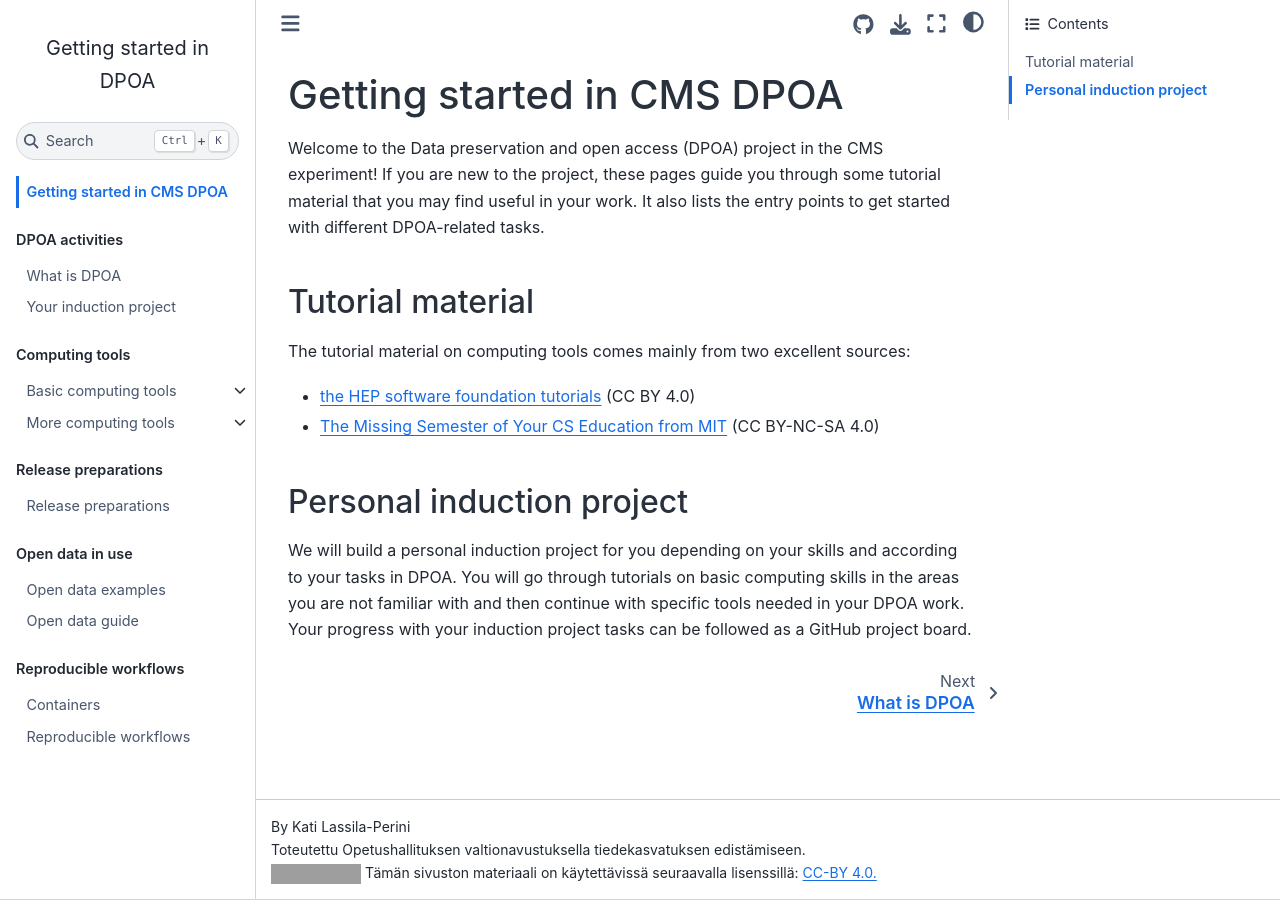
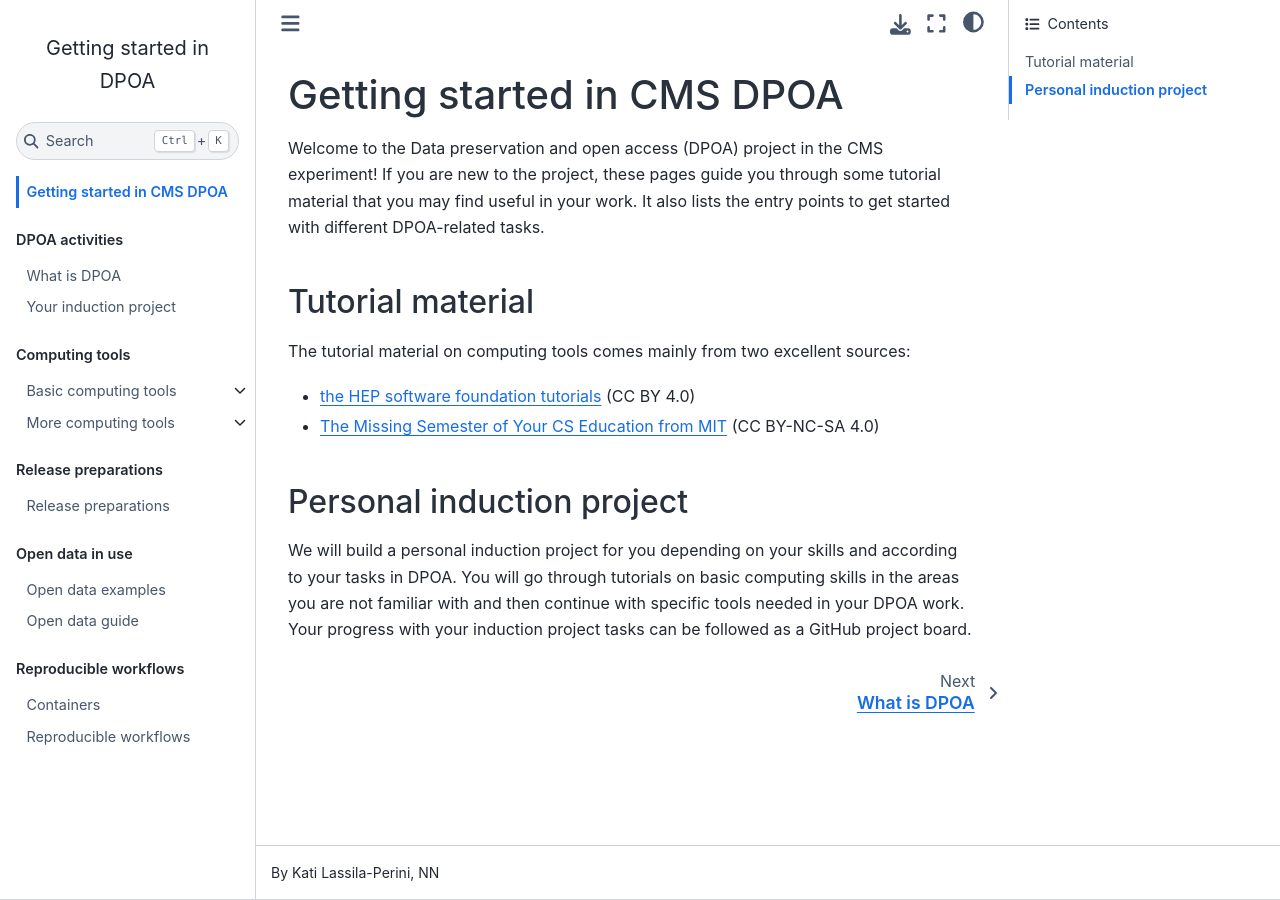
Before and after one commit to cms-dpoa/cms-dpoa-getting-started, a Jupyter Book: the page built from intro.md, in a window 1280 px wide. Built offline with Jupyter Book 1.0.4 settings and Sphinx 7.4.7 and the Sphinx Book theme 1.1.4, drawn with Linux system fonts in a browser that asks for light colours; some of the changed lines change nothing that is shown; grey boxes are pictures that could not be loaded.

Commit message:
Minimal config

```diff
--- a/_config.yml
+++ b/_config.yml
@@ -1,73 +1,8 @@
-#######################################################################################
-# A default configuration that will be loaded for all jupyter books
-# Users are expected to override these values in their own `_config.yml` file.
-# This is also the "master list" of all allowed keys and values.
-
-#######################################################################################
-# Book settings
-title                       : Getting started in DPOA  # The title of the book. Will be placed in the left navbar.
-author                      : Kati Lassila-Perini  # The author of the book
-copyright                   : "2021"  # Copyright year to be placed in the footer
-logo                        : logo.png  # A path to the book logo
-# Patterns to skip when building the book. Can be glob-style (e.g. "*skip.ipynb")
-exclude_patterns            : [_build, Thumbs.db, .DS_Store, "**.ipynb_checkpoints", "**/in-progress", "**/other_files"]
-
-#######################################################################################
-# Execution settings
+title                       : "Getting started in DPOA"
+author                      : Kati Lassila-Perini, NN  # The author of the book
+logo                        : logo.png
 execute:
-  execute_notebooks         : "off"  # Whether to execute notebooks at build time. Must be one of ("auto", "force", "cache", "off")
-  cache                     : ""    # A path to the jupyter cache that will be used to store execution artifacs. Defaults to `_build/.jupyter_cache/`
-  exclude_patterns          : []    # A list of patterns to *skip* in execution (e.g. a notebook that takes a really long time)
-  timeout                   : 300    # The maximum time (in seconds) each notebook cell is allowed to run.
-  run_in_temp               : false # If `True`, then a temporary directory will be created and used as the command working directory (cwd),
-                                    # otherwise the notebook's parent directory will be the cwd.
-  allow_errors              : True # If `False`, when a code cell raises an error the execution is stopped, otherwise all cells are always run.
-  stderr_output             : show  # One of 'show', 'remove', 'remove-warn', 'warn', 'error', 'severe'
-
-#######################################################################################
-# Parse and render settings
-parse:
-  myst_extended_syntax      : true  # enable MyST extended syntax support (see documents for details)
-  myst_url_schemes          : [mailto, http, https]  # URI schemes that will be recognised as external URLs in Markdown links
-
-#######################################################################################
-# HTML-specific settings
-html:
-  favicon                   : logo.png  # A path to a favicon image
-  use_edit_page_button      : false  # Whether to add an "edit this page" button to pages. If `true`, repository information in repository: must be filled in
-  use_repository_button     : true  # Whether to add a link to your repository button
-  use_issues_button         : true  # Whether to add an "open an issue" button
-  extra_navbar              : Powered by <a href="https://jupyterbook.org">Jupyter Book</a>  #Will be displayed underneath the left navbar.
-  extra_footer              : |
-    <div>
-    <a>Toteutettu Opetushallituksen valtionavustuksella tiedekasvatuksen edistämiseen.</a></br><a href="http://creativecommons.org/licenses/by-nc-sa/4.0/"><img class="license" alt="Creative Commons License" src="https://i.creativecommons.org/l/by-nc-sa/4.0/80x15.png" /></a> Tämän sivuston materiaali on käytettävissä seuraavalla lisenssillä: <a href="https://creativecommons.org/licenses/by-nc-sa/4.0/">CC-BY 4.0.</a>
-    </div>
-  google_analytics_id       : ""  # A GA id that can be used to track book views.
-  home_page_in_navbar       : true  # Whether to include your home page in the left Navigation Bar
-  baseurl                   : "https://cms-dpoa.github.io/cms-dpoa-getting-started/intro.html"  # The base URL where your book will be hosted. Used for creating image previews and social links. e.g.: https://mypage.com/mybook/
-  comments:
-    hypothesis              : false
-    utterances              : false
-
-
-#######################################################################################
-# LaTeX-specific settings
-latex:
-  latex_engine              : pdflatex  # one of 'pdflatex', 'xelatex' (recommended for unicode), 'luatex', 'platex', 'uplatex'
-
-#######################################################################################
-# Launch button settings
-launch_buttons:
-  notebook_interface        : classic  # The interface interactive links will activate ["classic", "jupyterlab"]
-  binderhub_url             : https://mybinder.org  # The URL of the BinderHub (e.g., https://mybinder.org)
-  jupyterhub_url            : ""  # The URL of the JupyterHub (e.g., https://datahub.berkeley.edu)
-  thebe                     : false  # Add a thebe button to pages (requires the repository to run on Binder)
-  colab_url                 : "" # The URL of Google Colab (e.g., https://colab.research.google.com)
-
-repository:
-  url                       : https://github.com/cms-dpoa/cms-dpoa-getting-started  # The URL to your book's repository
-  path_to_book              : ""  # A path to your book's folder, relative to the repository root.
-  branch                    : ""  # Which branch of the repository should be used when creating links
+  execute_notebooks: "off"
 
 #######################################################################################
 # Advanced and power-user settings
@@ -77,4 +12,3 @@
   config:
       html_show_copyright: false
       language: en
-only_build_toc_files: true
```
